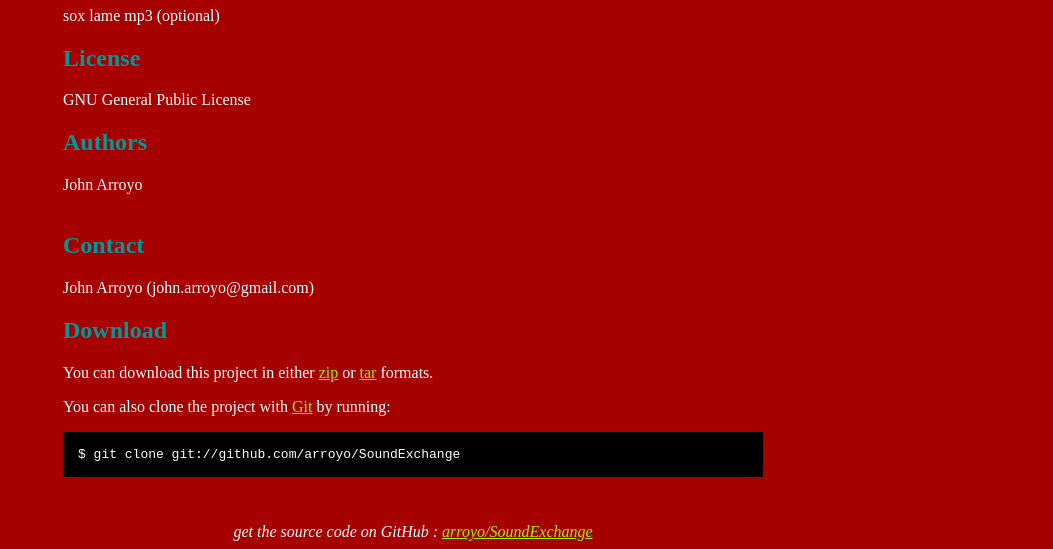
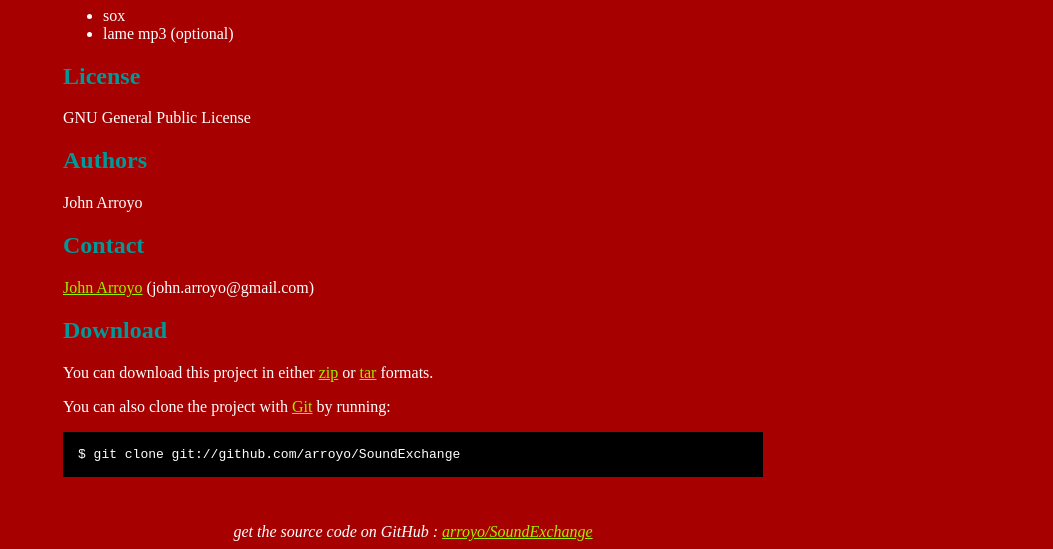
Before and after one commit to flickerleap/SoundExchange, a plain HTML site: page index.html in a window 1280 px wide. Shown: the part 303-852 px from the top of the page, without its empty margins (227-1280 px from the left). Drawn offline with Linux system fonts and the light colour scheme.

Commit message:
minor formating change

```diff
--- a/index.html
+++ b/index.html
@@ -50,17 +50,16 @@
     </div>
 
 <h2>Dependencies</h2>
-<p>sox
-lame mp3 (optional)</p>
+<ul>
+	<li>sox</li>
+	<li>lame mp3 (optional)</li>
+</ul>
 <h2>License</h2>
 <p>GNU General Public License</p>
 <h2>Authors</h2>
-<p>John Arroyo
-<br/>
-<br/>      </p>
+<p>John Arroyo</p>
 <h2>Contact</h2>
-<p>John Arroyo (john.arroyo@gmail.com)</p>
-
+<p><a href="https://github.com/arroyo">John Arroyo</a> (john.arroyo@gmail.com)</p>
 
     <h2>Download</h2>
     <p>
```
